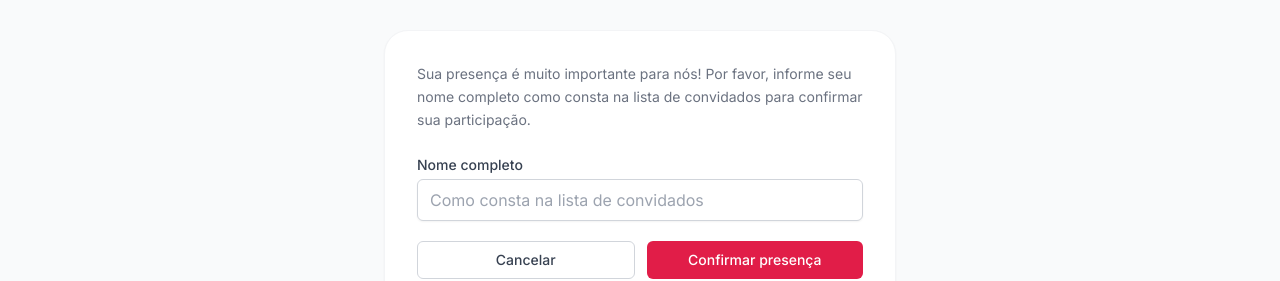
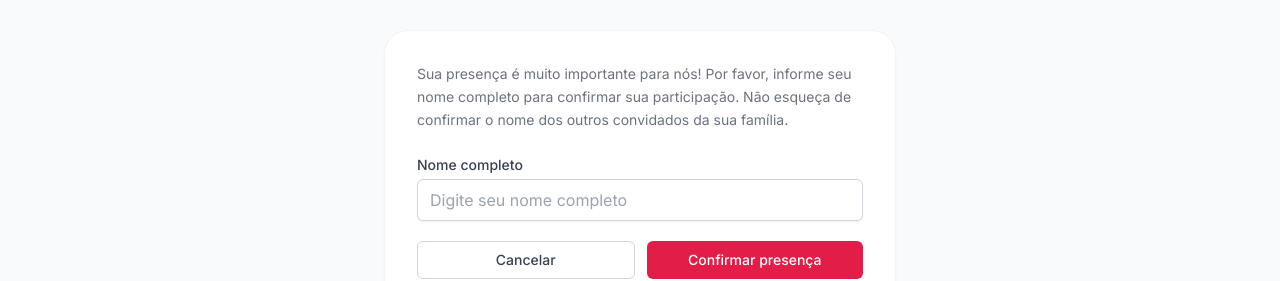
Before and after one commit to robertgoncalvesbatista/casamento, a React (Vite) app in the folder frontend/: page /confirmar-presenca in a window 1280 px wide. Shown: the part 289-570 px from the top of the page. Built offline with nearby package versions, Linux system fonts and the light colour scheme; no server answers; a web font is replaced by a local one.

Commit message:
refactor: ajuste do placeholder do nome completo

```diff
--- a/frontend/src/components/gifts/GiftList.tsx
+++ b/frontend/src/components/gifts/GiftList.tsx
@@ -73,8 +73,8 @@ export default function GiftList() {
 
       setGifts((prev) =>
         prev.map((gift) =>
-          Number(gift.id) === selectedGift ? { ...gift, reserved: true } : gift
-        )
+          Number(gift.id) === selectedGift ? { ...gift, reserved: true } : gift,
+        ),
       );
 
       setAlert({ type: "success", message: "Presente reservado com sucesso!" });
@@ -92,8 +92,10 @@ export default function GiftList() {
       if (err.response?.data?.message === "Este presente já foi reservado") {
         setGifts((prev) =>
           prev.map((gift) =>
-            Number(gift.id) === selectedGift ? { ...gift, reserved: true } : gift
-          )
+            Number(gift.id) === selectedGift
+              ? { ...gift, reserved: true }
+              : gift,
+          ),
         );
       }
     } finally {
@@ -216,7 +218,7 @@ export default function GiftList() {
           </h3>
 
           <p className="text-gray-600 mb-4">
-            Para reservar o presente, por favor informe os seus dados abaixo.
+            Para reservar o presente, por favor informe o seu nome completo.
           </p>
 
           <form onSubmit={handleSubmit(onSubmit)} noValidate>
@@ -225,7 +227,7 @@ export default function GiftList() {
                 fullWidth
                 name="nome"
                 label="Nome completo"
-                placeholder="John Doe"
+                placeholder="Digite seu nome completo"
                 register={register}
                 error={errors.nome?.message}
               />
--- a/frontend/src/pages/ConfirmPresencePage.tsx
+++ b/frontend/src/pages/ConfirmPresencePage.tsx
@@ -100,8 +100,8 @@ export default function ConfirmPresencePage() {
 
               <p className="text-neutral-500 mb-6 leading-relaxed text-sm">
                 Sua presença é muito importante para nós! Por favor, informe seu
-                nome completo como consta na lista de convidados para confirmar
-                sua participação.
+                nome completo para confirmar sua participação. Não esqueça de
+                confirmar o nome dos outros convidados da sua família.
               </p>
 
               <form onSubmit={handleSubmit(onSubmit)} noValidate>
@@ -110,7 +110,7 @@ export default function ConfirmPresencePage() {
                     fullWidth
                     name="nome"
                     label="Nome completo"
-                    placeholder="Como consta na lista de convidados"
+                    placeholder="Digite seu nome completo"
                     register={register}
                     error={errors.nome?.message}
                   />
```
